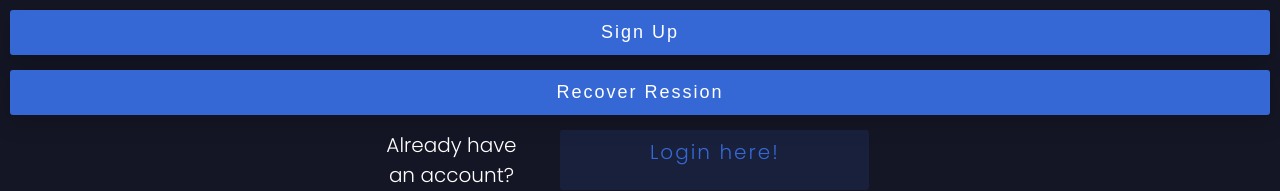
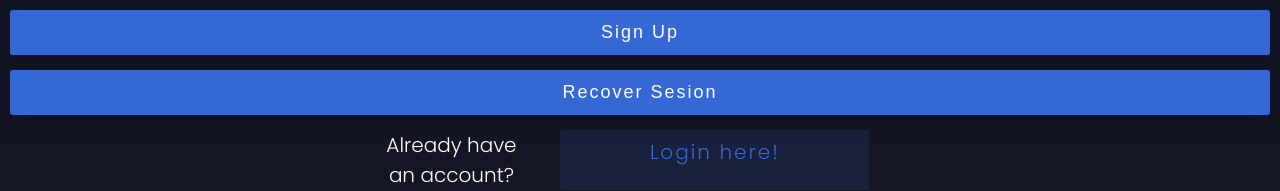
Before and after one commit to JorgeAVargasC/tzuzulcodebootcamp-frontend-react-project, a React (Create React App) app: page /signup in a window 1280 px wide. Shown: the part 663-854 px from the top of the page. Built offline with nearby package versions, Linux system fonts and the light colour scheme.

Commit message:
recover sesion

```diff
--- a/src/pages/SignUp.jsx
+++ b/src/pages/SignUp.jsx
@@ -105,7 +105,7 @@ export default function SignUp() {
 
 					<div className="form-group">
 						<button onClick={recoverSession} className="btn">
-							<span>Recover Ression</span>
+							<span>Recover Sesion</span>
 						</button>
 					</div>
 
```
